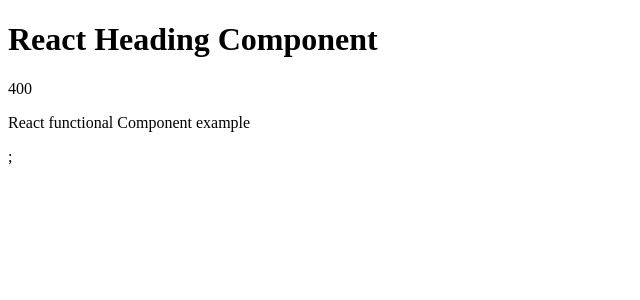
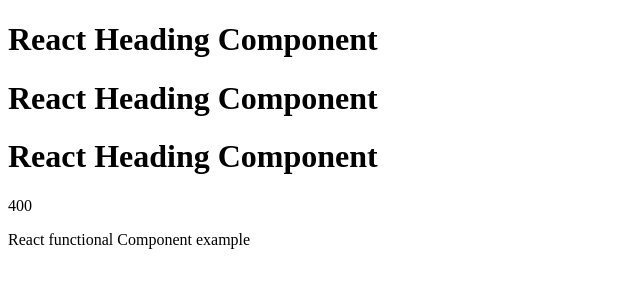
Before and after one commit to Gohitha6Nadikota/FoodDelivery_WebApp, a React (Vite) app: page / in a window 1280 px wide. Shown: the top 300 px of the page, without its empty margins (0-640 px from the left). Built offline with nearby package versions, Linux system fonts and the light colour scheme.

Commit message:
Multiple Components

```diff
--- a/App.js
+++ b/App.js
@@ -2,13 +2,15 @@ import React from "react";
 import ReactDOM  from "react-dom/client";
 //const heading =React.createElement("h1",{},"Hello React");
 //const heading=<h1 id="heading">Hello JSX</h1>;
-const heading =<h1>React Heading Component</h1>;
+const Heading =()=><h1>React Heading Component</h1>;
 
 const Div=() => (
     <div>
-    {heading}
+    {Heading()}
+    <Heading/>
+    <Heading></Heading>
     {100+300}
-    <p>React functional Component example</p>;
+    <p>React functional Component example</p>
     </div>
 );
 const root=ReactDOM.createRoot(document.getElementById("root"));
```
